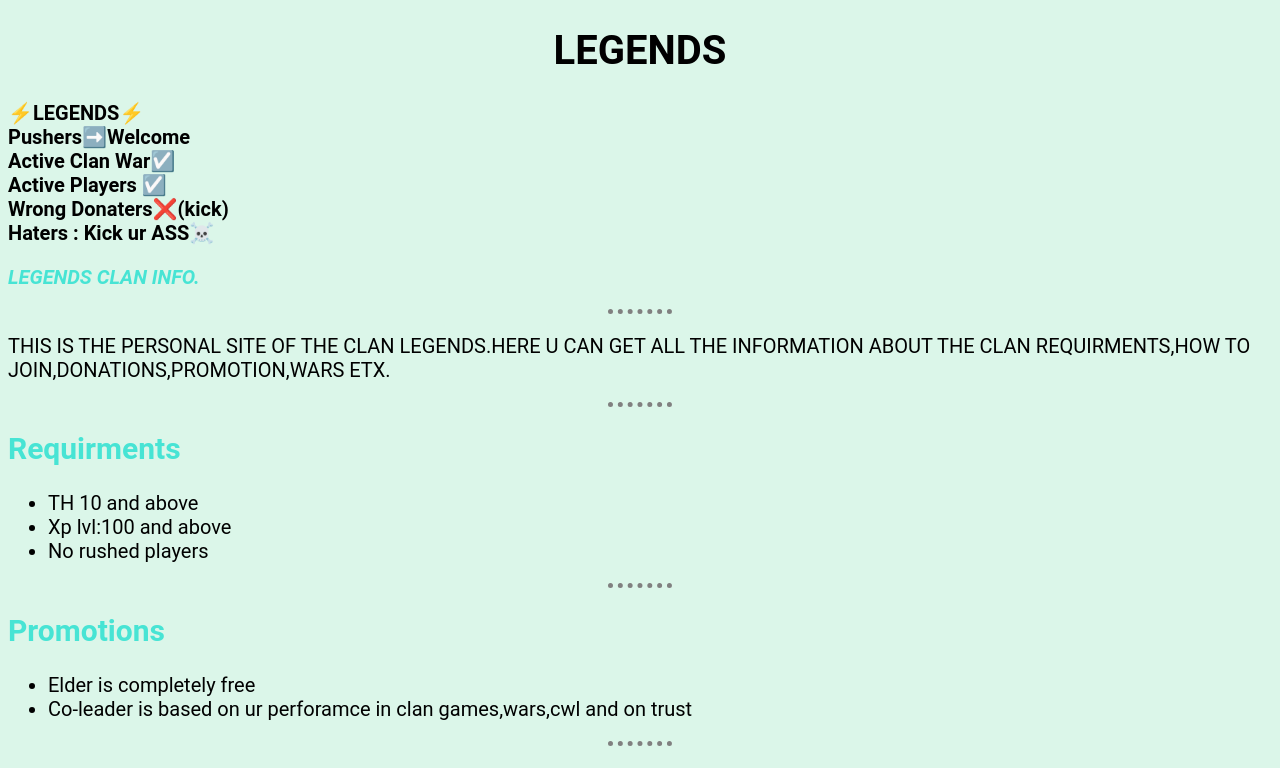
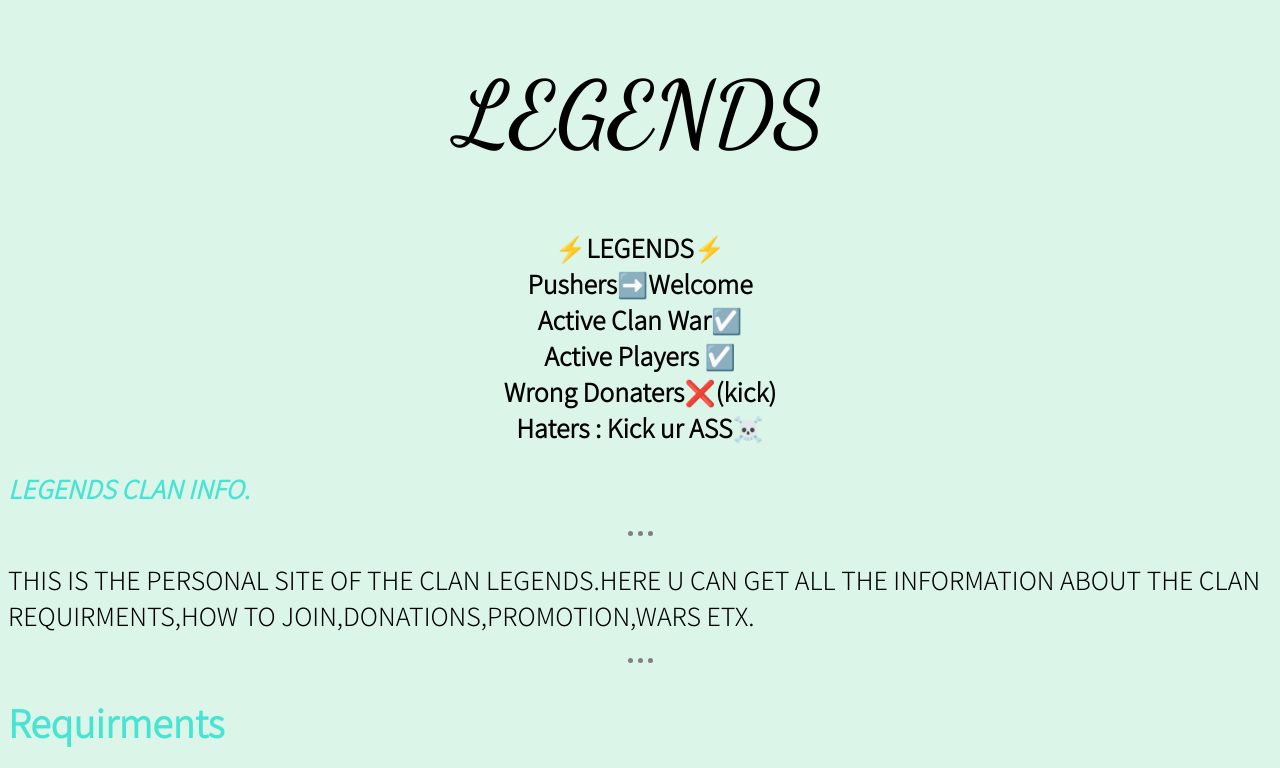
Before and after one commit to Eashan2605/LEGENDS.github.io, a plain HTML site: page index.html in a window 1280 px wide. Shown: the top 768 px of the page. Drawn offline with Linux system fonts and the light colour scheme.

Commit message:
Update sty.css

```diff
--- a/sty.css
+++ b/sty.css
@@ -1,20 +1,21 @@
 h1{
     text-align: center;
+    font-family: 'Dancing Script',cursive;
+    font-size: 90px;
 }
 h2{
     color:#1DCB;
 }
 body{
     background-color:#dbf6e9;
-    font-family: 'Roboto', sans-serif;
-    font-size: 20px;
-}
+    font-family: 'Noto Sans KR', sans-serif;
+    font-size:25px;}
 hr{
     border-color:grey;
     border-style:none;
     border-top-style:dotted;
     border-width:5px;
-    width:5%;
+    width:25px;
 }
 .join{
     position: absolute;
@@ -23,3 +24,6 @@ hr{
 .one{
     color:#1DCB;
 }
+div{
+    text-align: center;
+}
```
